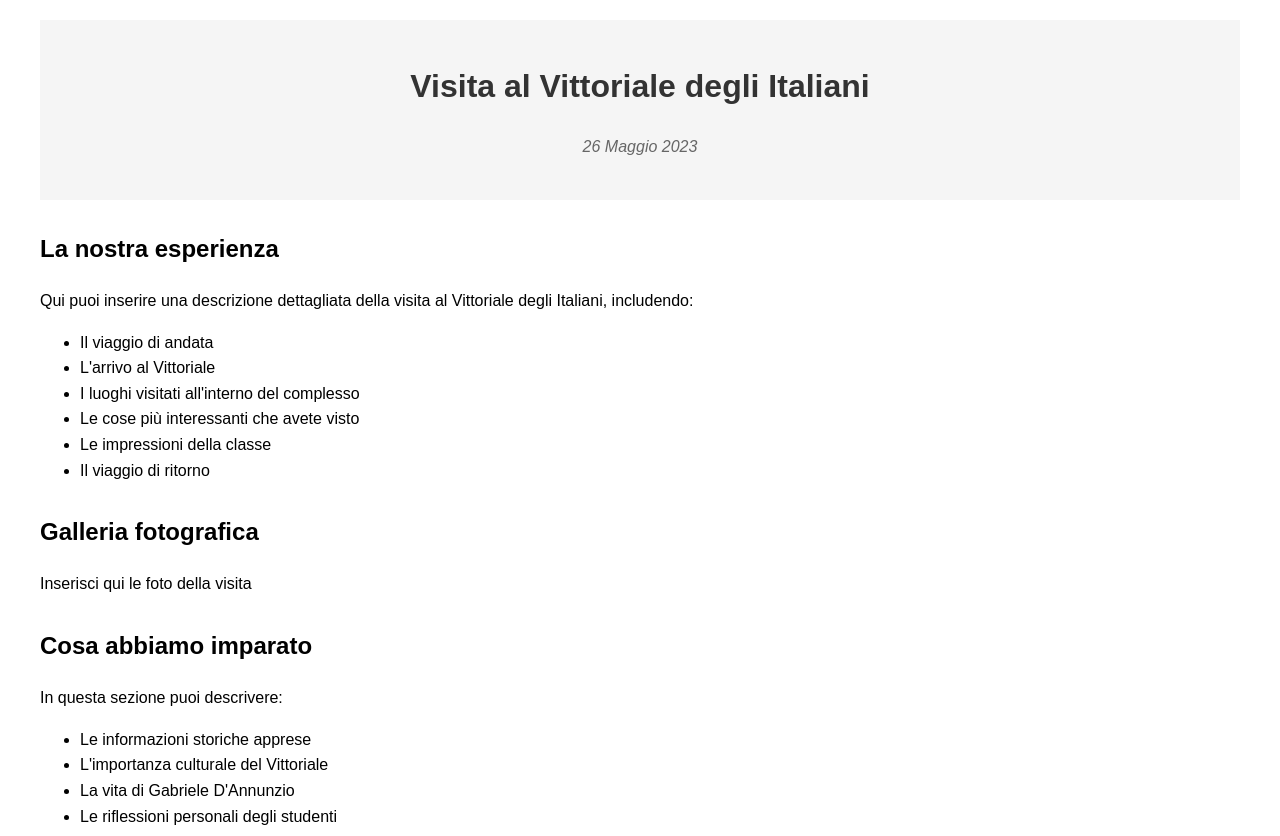
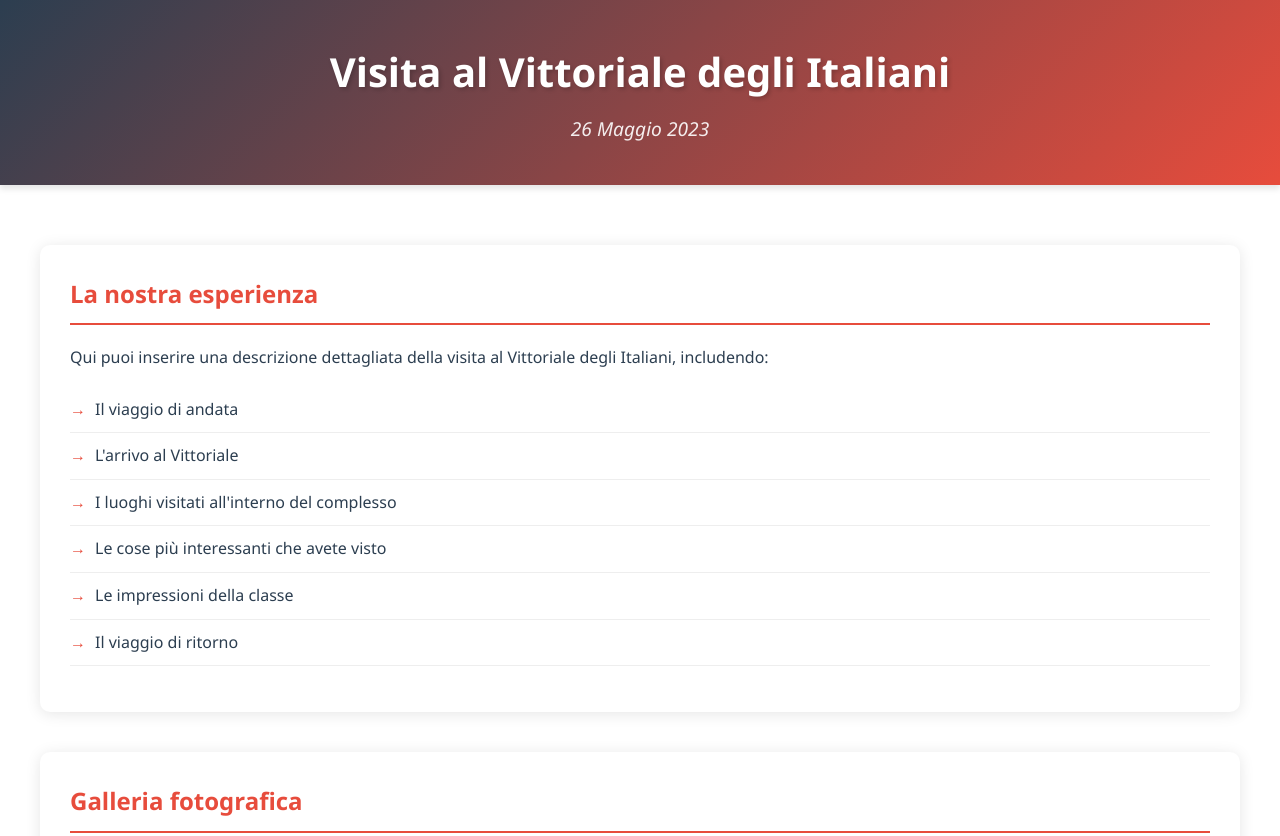
Before and after one commit to teobongi/capolavoro, a plain HTML site: page index.html in a window 1280 px wide. Shown: the top 836 px of the page. Drawn offline with Linux system fonts and the light colour scheme.

Commit message:
Update index.html

```diff
--- a/index.html
+++ b/index.html
@@ -5,49 +5,127 @@
     <meta name="viewport" content="width=device-width, initial-scale=1.0">
     <title>Visita al Vittoriale degli Italiani</title>
     <style>
+        :root {
+            --primary-color: #2c3e50;
+            --accent-color: #e74c3c;
+            --background-light: #ecf0f1;
+            --text-color: #2c3e50;
+            --link-color: #e74c3c;
+        }
+
         body {
-            font-family: Arial, sans-serif;
+            font-family: 'Segoe UI', Arial, sans-serif;
             line-height: 1.6;
             margin: 0;
-            padding: 20px;
+            padding: 0;
+            color: var(--text-color);
+            background-color: #fff;
+        }
+
+        .container {
             max-width: 1200px;
             margin: 0 auto;
+            padding: 20px;
         }
 
         header {
             text-align: center;
-            padding: 20px 0;
-            background-color: #f5f5f5;
-            margin-bottom: 30px;
+            padding: 40px 0;
+            background: linear-gradient(135deg, var(--primary-color), var(--accent-color));
+            color: white;
+            margin-bottom: 40px;
+            box-shadow: 0 4px 6px rgba(0,0,0,0.1);
         }
 
         h1 {
-            color: #333;
+            font-size: 2.5em;
+            margin: 0;
+            text-shadow: 2px 2px 4px rgba(0,0,0,0.2);
         }
 
         .data {
             font-style: italic;
-            color: #666;
-            margin-bottom: 20px;
+            color: rgba(255,255,255,0.9);
+            margin-top: 10px;
+            font-size: 1.2em;
         }
 
         .contenuto {
-            margin-bottom: 30px;
+            background: white;
+            padding: 30px;
+            margin-bottom: 40px;
+            border-radius: 10px;
+            box-shadow: 0 2px 15px rgba(0,0,0,0.1);
+            transition: transform 0.3s ease;
+        }
+
+        .contenuto:hover {
+            transform: translateY(-5px);
+        }
+
+        h2 {
+            color: var(--accent-color);
+            border-bottom: 2px solid var(--accent-color);
+            padding-bottom: 10px;
+            margin-top: 0;
+        }
+
+        ul {
+            list-style-type: none;
+            padding: 0;
+        }
+
+        li {
+            padding: 10px 0;
+            border-bottom: 1px solid #eee;
+            position: relative;
+            padding-left: 25px;
+        }
+
+        li:before {
+            content: '→';
+            position: absolute;
+            left: 0;
+            color: var(--accent-color);
         }
 
         img {
             max-width: 100%;
             height: auto;
             margin: 20px 0;
-            border-radius: 8px;
-            box-shadow: 0 2px 4px rgba(0,0,0,0.1);
+            border-radius: 10px;
+            box-shadow: 0 4px 8px rgba(0,0,0,0.2);
+            transition: transform 0.3s ease;
+        }
+
+        img:hover {
+            transform: scale(1.02);
         }
 
         footer {
             text-align: center;
-            padding: 20px;
-            background-color: #f5f5f5;
-            margin-top: 30px;
+            padding: 30px;
+            background-color: var(--primary-color);
+            color: white;
+            margin-top: 50px;
+        }
+
+        @media (max-width: 768px) {
+            .container {
+                padding: 10px;
+            }
+
+            header {
+                padding: 20px 0;
+            }
+
+            h1 {
+                font-size: 2em;
+            }
+
+            .contenuto {
+                padding: 20px;
+            }
         }
     </style>
 </head>
@@ -57,7 +135,7 @@
         <div class="data">26 Maggio 2023</div>
     </header>
 
-    <main>
+    <div class="container">
         <section class="contenuto">
             <h2>La nostra esperienza</h2>
             <p>Qui puoi inserire una descrizione dettagliata della visita al Vittoriale degli Italiani, includendo:</p>
@@ -87,7 +165,7 @@
                 <li>Le riflessioni personali degli studenti</li>
             </ul>
         </section>
-    </main>
+    </div>
 
     <footer>
         <p>Visita didattica organizzata dalla classe [inserisci la tua classe]</p>
```
